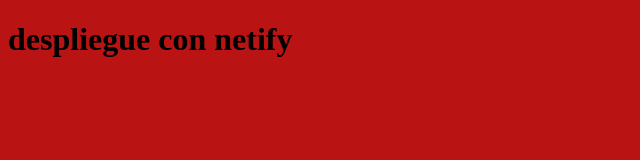
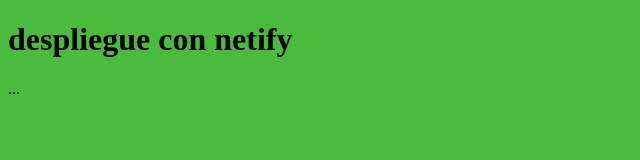
Before and after one commit to luislopezalvarez/Netify, a plain HTML site: page index.html in a window 1280 px wide. Shown: the whole page, without its empty margins (0-640 px from the left). Drawn offline with Linux system fonts and the light colour scheme.

Commit message:
cambio de color

```diff
--- a/index.html
+++ b/index.html
@@ -6,7 +6,7 @@
     <title>Document</title>
     <style>
         html, body{
-            background-color: rgb(186, 19, 19);
+            background-color: rgb(75, 187, 61);
         }
     </style>
 </head>
@@ -14,3 +14,4 @@
     <h1>despliegue con netify</h1>
 </body>
 </html>
+...
```
